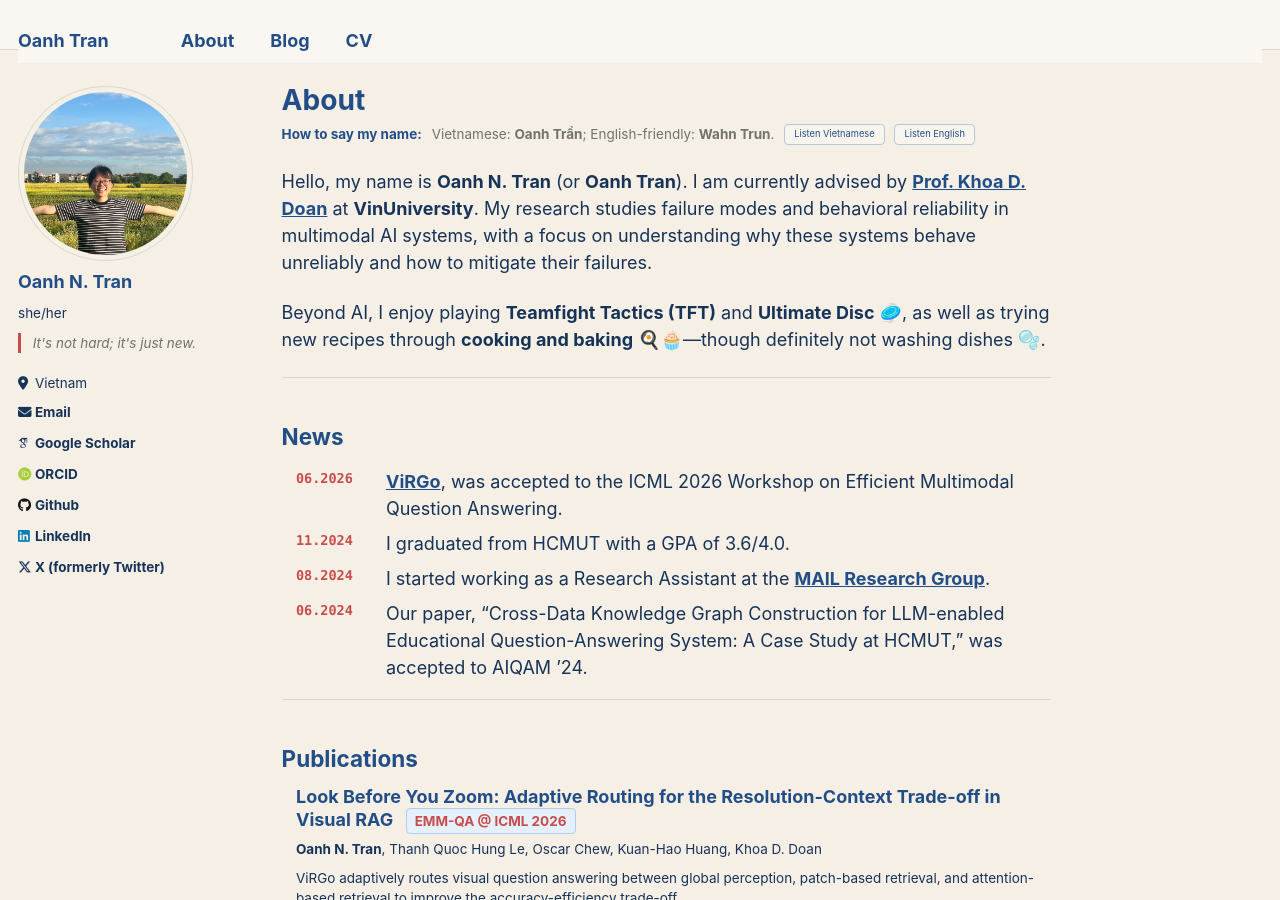
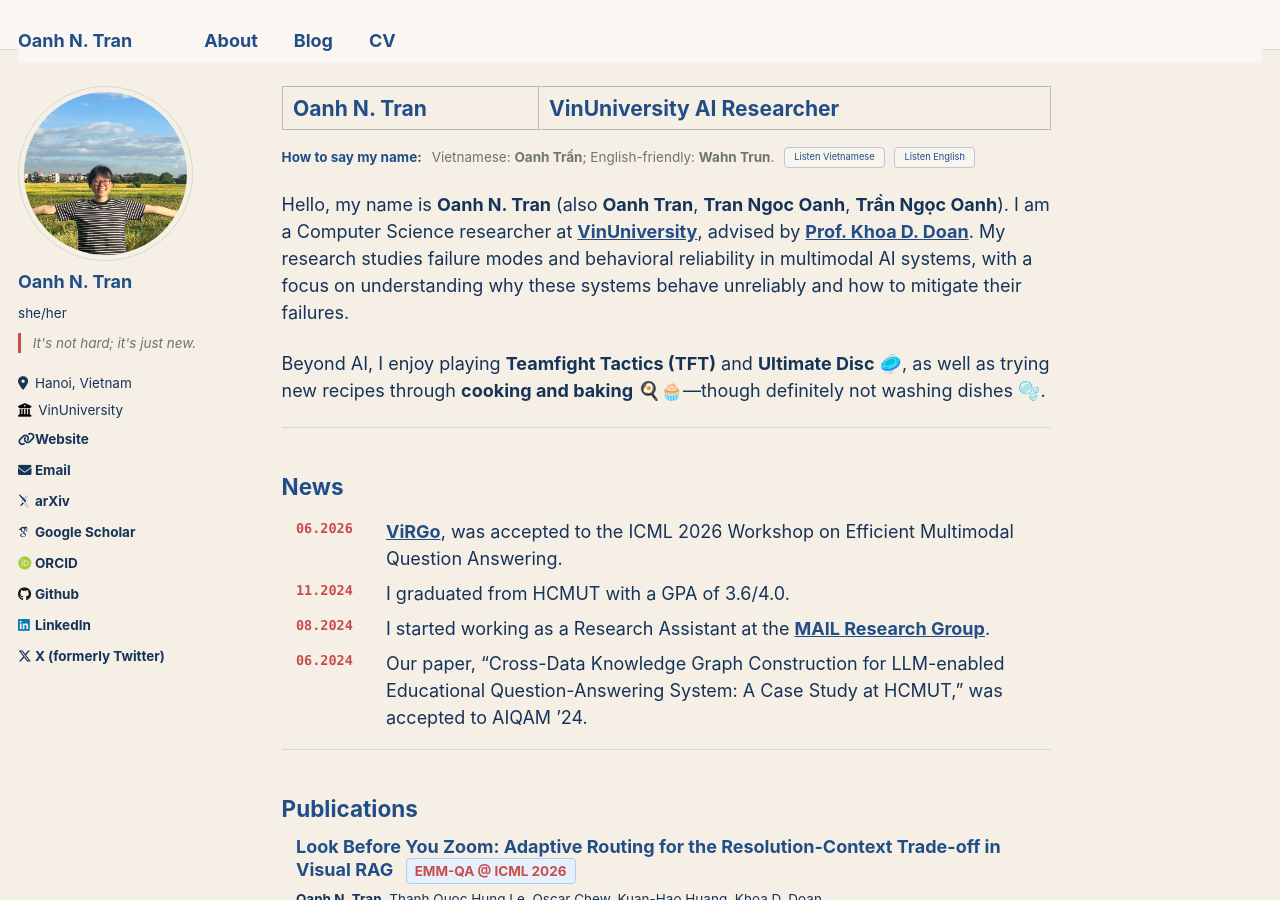
Before and after one commit to Oztobuzz/Oztobuzz.github.io, a Jekyll site: the page built from _pages/about.md, in a window 1280 px wide and 900 px high. Built offline with Jekyll 4.4.1, drawn with Linux system fonts in a browser that asks for light colours; some web fonts are replaced; some of the changed text lies outside the part shown.

Commit message:
feat: Update SEO kw :

```diff
--- a/_config.yml
+++ b/_config.yml
@@ -8,11 +8,11 @@
 
 # Basic Site Settings
 locale                   : "en-US"
-title                    : "Oanh Tran"
+title                    : "Oanh N. Tran"
 title_separator          : "-"
-name                     : &name "Oanh Tran"
-description              : &description "Personal website for Oanh N. Tran"
-url                      : https://oztobuzz.github.io/ # the base hostname & protocol for your site e.g. "https://mmistakes.github.io"
+name                     : &name "Oanh N. Tran"
+description              : &description "Oanh N. Tran is a Computer Science researcher at VinUniversity advised by Prof. Khoa D. Doan, studying failure modes and behavioral reliability in multimodal AI systems."
+url                      : https://oztobuzz.github.io # the base hostname & protocol for your site e.g. "https://mmistakes.github.io"
 baseurl                  : "" # the subpath of your site, e.g. "/blog"
 repository               : "Oztobuzz/Oztobuzz.github.io"
 
@@ -25,12 +25,13 @@
   name             : "Oanh N. Tran"
   pronouns         : "she/her"
   bio              : "It's not hard; it's just new."
-  location         : "Vietnam"
-  # employer         : "Red Brick University"
-  uri              : # URL
+  location         : "Hanoi, Vietnam"
+  employer         : "VinUniversity"
+  uri              : "https://oztobuzz.github.io/"
   email            : "26oanh.tn@vinuni.edu.vn"
 
   # Academic websites
+  arxiv            : "https://arxiv.org/search/cs?searchtype=author&query=Tran,+O.+N."
   googlescholar    : https://scholar.google.com/citations?user=KVn6aP8AAAAJ&hl=en
   impactstory      : # URL
   orcid            : https://orcid.org/0009-0006-4624-8142
@@ -118,18 +119,26 @@
 
 # Social Sharing
 twitter:
-  username               : &twitter
+  username               : &twitter tno_112302
 facebook:
   username               :
   app_id                 :
   publisher              :
-og_image                 :  # Open Graph/Twitter default site image
+og_image                 : "profile_avatar.jpeg" # Open Graph/Twitter default site image
 # For specifying social profiles
 # - https://developers.google.com/structured-data/customize/social-profiles
 social:
-  type                   : # Person or Organization (defaults to Person)
-  name                   : # If the user or organization name differs from the site's name
-  links: # An array of links to social media profiles
+  type                   : Person
+  name                   : "Oanh N. Tran"
+  links:
+    - "https://oztobuzz.github.io/"
+    - "https://scholar.google.com/citations?user=KVn6aP8AAAAJ&hl=en"
+    - "https://orcid.org/0009-0006-4624-8142"
+    - "https://github.com/Oztobuzz"
+    - "https://www.linkedin.com/in/oanhtran2002"
+    - "https://huggingface.co/Oztobuzz"
+    - "https://x.com/tno_112302"
+    - "https://vinuni.edu.vn/people/khoa-d-doan-phd/"
 
 
 # Analytics
--- a/_includes/head/custom.html
+++ b/_includes/head/custom.html
@@ -2,26 +2,13 @@
 
 <!-- start custom head snippets -->
 
-<link rel="apple-touch-icon" sizes="57x57" href="{{ base_path }}/images/apple-touch-icon-57x57.png?v=M44lzPylqQ">
-<link rel="apple-touch-icon" sizes="60x60" href="{{ base_path }}/images/apple-touch-icon-60x60.png?v=M44lzPylqQ">
-<link rel="apple-touch-icon" sizes="72x72" href="{{ base_path }}/images/apple-touch-icon-72x72.png?v=M44lzPylqQ">
-<link rel="apple-touch-icon" sizes="76x76" href="{{ base_path }}/images/apple-touch-icon-76x76.png?v=M44lzPylqQ">
-<link rel="apple-touch-icon" sizes="114x114" href="{{ base_path }}/images/apple-touch-icon-114x114.png?v=M44lzPylqQ">
-<link rel="apple-touch-icon" sizes="120x120" href="{{ base_path }}/images/apple-touch-icon-120x120.png?v=M44lzPylqQ">
-<link rel="apple-touch-icon" sizes="144x144" href="{{ base_path }}/images/apple-touch-icon-144x144.png?v=M44lzPylqQ">
-<link rel="apple-touch-icon" sizes="152x152" href="{{ base_path }}/images/apple-touch-icon-152x152.png?v=M44lzPylqQ">
-<link rel="apple-touch-icon" sizes="180x180" href="{{ base_path }}/images/apple-touch-icon-180x180.png?v=M44lzPylqQ">
-<link rel="icon" type="image/png" href="{{ base_path }}/images/favicon-32x32.png?v=M44lzPylqQ" sizes="32x32">
-<link rel="icon" type="image/png" href="{{ base_path }}/images/android-chrome-192x192.png?v=M44lzPylqQ" sizes="192x192">
-<link rel="icon" type="image/png" href="{{ base_path }}/images/favicon-96x96.png?v=M44lzPylqQ" sizes="96x96">
-<link rel="icon" type="image/png" href="{{ base_path }}/images/favicon-16x16.png?v=M44lzPylqQ" sizes="16x16">
 <link rel="manifest" href="{{ base_path }}/images/manifest.json?v=M44lzPylqQ">
 <link rel="mask-icon" href="{{ base_path }}/images/safari-pinned-tab.svg?v=M44lzPylqQ" color="#000000">
 <link rel="shortcut icon" href="/images/favicon.ico?v=M44lzPylqQ">
-<meta name="msapplication-TileColor" content="#000000">
+<meta name="msapplication-TileColor" content="#224E87">
 <meta name="msapplication-TileImage" content="{{ base_path }}/images/mstile-144x144.png?v=M44lzPylqQ">
 <meta name="msapplication-config" content="{{ base_path }}/images/browserconfig.xml?v=M44lzPylqQ">
-<meta name="theme-color" content="#ffffff">
+<meta name="theme-color" content="#F5EFE6">
 <link rel="stylesheet" href="{{ base_path }}/assets/css/academicons.css"/>
 
 
--- a/_includes/seo.html
+++ b/_includes/seo.html
@@ -23,6 +23,7 @@
 {% assign seo_description = page.description | default: page.excerpt | default: site.description %}
 {% if seo_description %}
   {% assign seo_description = seo_description | markdownify | strip_html | strip_newlines | escape_once %}
+  <meta name="description" content="{{ seo_description }}">
 {% endif %}
 
 {% assign seo_author = page.author | default: page.author[0] | default: site.author[0] %}
@@ -48,7 +49,7 @@
   <meta property="og:url" content="{{ page.url | prepend: seo_url | replace: "/index.html", "/" }}">
 {% endif %}
 
-{% if page.excerpt %}
+{% if seo_description %}
   <meta property="og:description" content="{{ seo_description }}">
 {% endif %}
 
@@ -119,6 +120,12 @@
       "@type" : "{% if site.social.type %}{{ site.social.type }}{% else %}Person{% endif %}",
       "name" : "{{ site.social.name | default: site.name }}",
       "url" : {{ seo_url | jsonify }},
+      "jobTitle" : "Computer Science Researcher",
+      "affiliation" : {
+        "@type" : "CollegeOrUniversity",
+        "name" : "VinUniversity",
+        "url" : "https://vinuni.edu.vn/"
+      },
       "sameAs" : {{ site.social.links | jsonify }}
     }
   </script>
--- a/_pages/about.md
+++ b/_pages/about.md
@@ -1,6 +1,7 @@
 ---
 permalink: /
-title: "About"
+title: "Oanh N. Tran | VinUniversity AI Researcher"
+description: "Oanh N. Tran is a Computer Science researcher at VinUniversity working on failure modes, behavioral reliability, evaluation, and mitigation for multimodal AI systems."
 author_profile: true
 redirect_from:
   - /about/
@@ -13,7 +14,7 @@
   <button type="button" class="pronunciation-button" data-pronounce-text="Wahn Trun" data-pronounce-lang="en-US">Listen English</button>
 </div>
 
-Hello, my name is **Oanh N. Tran** (or **Oanh Tran**). I am currently advised by **[Prof. Khoa D. Doan](https://vinuni.edu.vn/people/khoa-d-doan-phd/)** at **VinUniversity**. My research studies failure modes and behavioral reliability in multimodal AI systems, with a focus on understanding why these systems behave unreliably and how to mitigate their failures.
+Hello, my name is **Oanh N. Tran** (also **Oanh Tran**, **Tran Ngoc Oanh**, **Trần Ngọc Oanh**). I am a Computer Science researcher at **[VinUniversity](https://vinuni.edu.vn/)**, advised by **[Prof. Khoa D. Doan](https://vinuni.edu.vn/people/khoa-d-doan-phd/)**. My research studies failure modes and behavioral reliability in multimodal AI systems, with a focus on understanding why these systems behave unreliably and how to mitigate their failures.
 
 
 Beyond AI, I enjoy playing **Teamfight Tactics (TFT)** and **Ultimate Disc** 🥏, as well as trying new recipes through **cooking and baking** 🍳🧁—though definitely not washing dishes 🫧.
```
